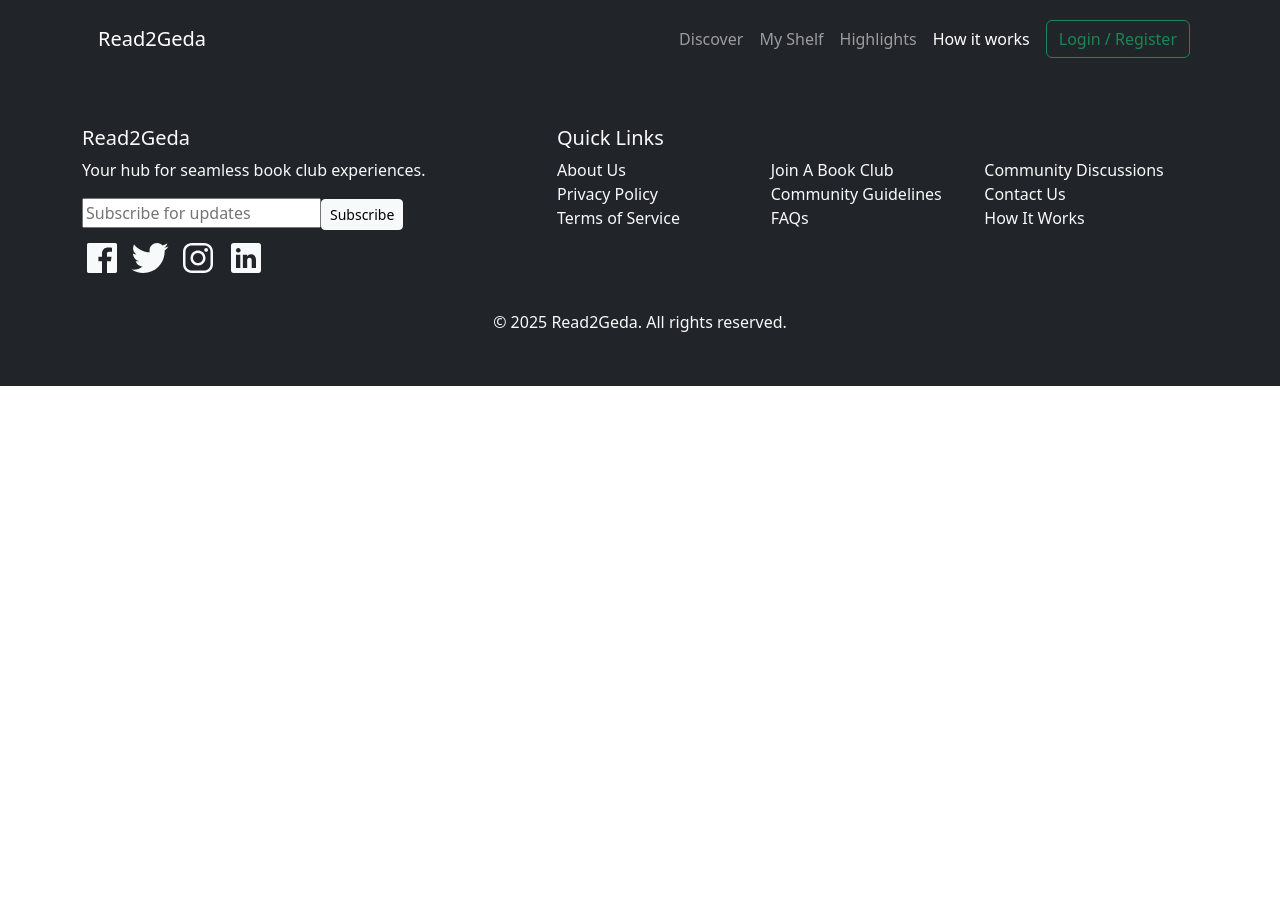
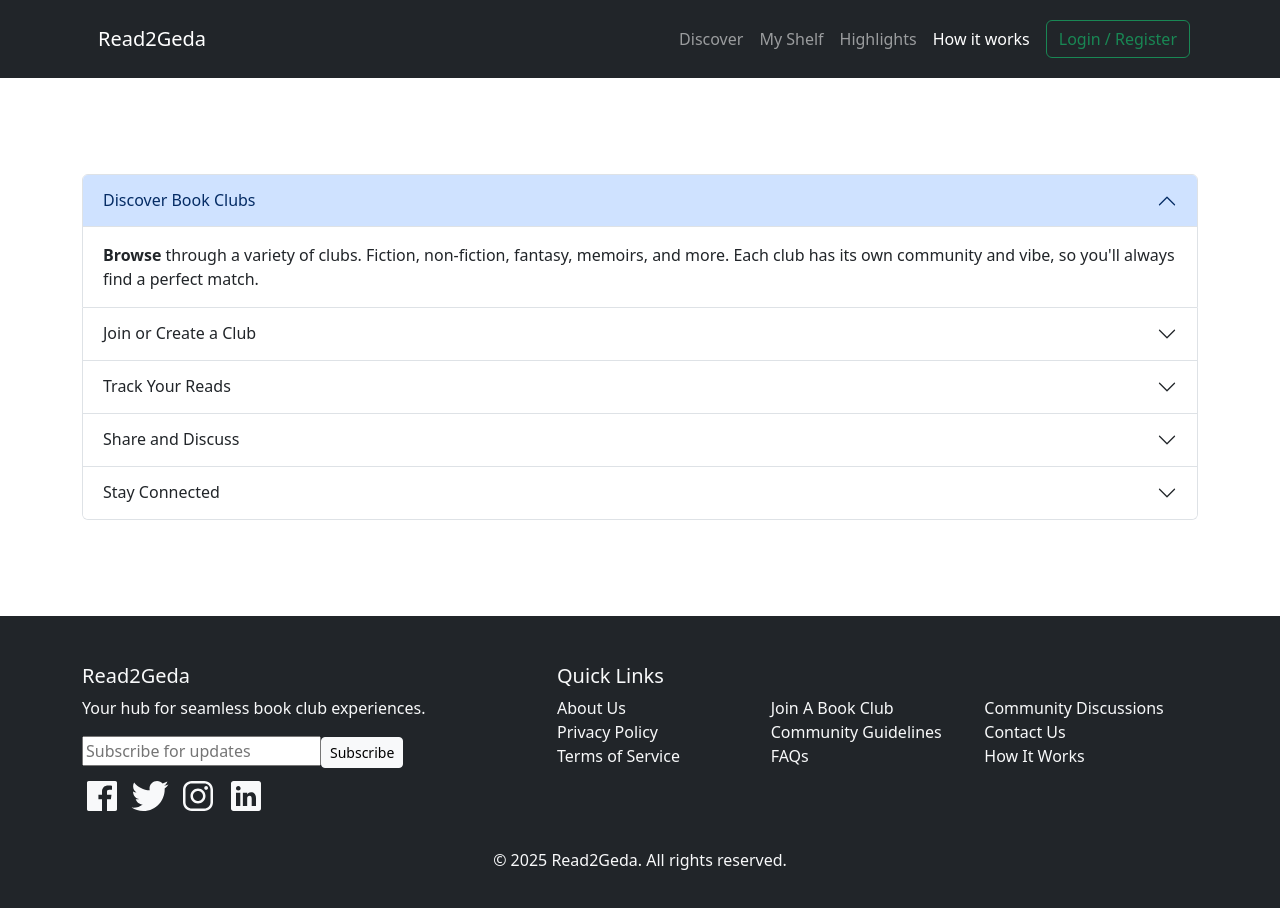
Before and after one commit to Orjihenry/Read2Geda, a React (Vite) app: page /how_it_works in a window 1280 px wide. Shown: the top 908 px of the page. Before the commit the page ends 800 px from the top, so only its background shows below. Built offline with nearby package versions, Linux system fonts and the light colour scheme.

Commit message:
added how it works accordion

```diff
--- a/src/pages/HowItWorks/HowItWorks.tsx
+++ b/src/pages/HowItWorks/HowItWorks.tsx
@@ -7,6 +7,71 @@ export default function HowItWoks() {
         <>
           <Header />
 
+          <div className="container py-5">
+            <div className="accordion py-5" id="accordionExample">
+              <div className="accordion-item">
+                <h2 className="accordion-header" id="headingOne">
+                  <button className="accordion-button" type="button" data-bs-toggle="collapse" data-bs-target="#collapseOne" aria-expanded="true" aria-controls="collapseOne">
+                    Discover Book Clubs
+                  </button>
+                </h2>
+                <div id="collapseOne" className="accordion-collapse collapse show" aria-labelledby="headingOne" data-bs-parent="#accordionExample">
+                  <div className="accordion-body">
+                    <strong>Browse</strong> through a variety of clubs. Fiction, non-fiction, fantasy, memoirs, and more. Each club has its own community and vibe, so you'll always find a perfect match.
+                  </div>
+                </div>
+              </div>
+              <div className="accordion-item">
+                <h2 className="accordion-header" id="headingTwo">
+                  <button className="accordion-button collapsed" type="button" data-bs-toggle="collapse" data-bs-target="#collapseTwo" aria-expanded="false" aria-controls="collapseTwo">
+                    Join or Create a Club
+                  </button>
+                </h2>
+                <div id="collapseTwo" className="accordion-collapse collapse" aria-labelledby="headingTwo" data-bs-parent="#accordionExample">
+                  <div className="accordion-body">
+                    Found a group that speaks your language? Join instantly and meet like-minded readers. Or, start your own club and bring people together around your favorite genres or themes.
+                  </div>
+                </div>
+              </div>
+              <div className="accordion-item">
+                <h2 className="accordion-header" id="headingThree">
+                  <button className="accordion-button collapsed" type="button" data-bs-toggle="collapse" data-bs-target="#collapseThree" aria-expanded="false" aria-controls="collapseThree">
+                    Track Your Reads
+                  </button>
+                </h2>
+                <div id="collapseThree" className="accordion-collapse collapse" aria-labelledby="headingThree" data-bs-parent="#accordionExample">
+                  <div className="accordion-body">
+                    Keep tabs on the books you're currently reading. See progress, upcoming reads, and stay motivated with the group.
+                  </div>
+                </div>
+              </div>
+              <div className="accordion-item">
+                <h2 className="accordion-header" id="headingFour">
+                  <button className="accordion-button collapsed" type="button" data-bs-toggle="collapse" data-bs-target="#collapseFour" aria-expanded="false" aria-controls="collapseFour">
+                    Share and Discuss
+                  </button>
+                </h2>
+                <div id="collapseFour" className="accordion-collapse collapse" aria-labelledby="headingFour" data-bs-parent="#accordionExample">
+                  <div className="accordion-body">
+                    Participate in meaningful conversations, share your opinions, and hear different perspectives. Every page is better when shared.
+                  </div>
+                </div>
+              </div>
+              <div className="accordion-item">
+                <h2 className="accordion-header" id="headingFive">
+                  <button className="accordion-button collapsed" type="button" data-bs-toggle="collapse" data-bs-target="#collapseFive" aria-expanded="false" aria-controls="collapseFive">
+                    Stay Connected
+                  </button>
+                </h2>
+                <div id="collapseFive" className="accordion-collapse collapse" aria-labelledby="headingFive" data-bs-parent="#accordionExample">
+                  <div className="accordion-body">
+                    With schedules, reminders, and club activity feeds, you’ll never miss the next meeting or book discussion.
+                  </div>
+                </div>
+              </div>
+            </div>
+          </div>
+
           <Footer />
         </>
     )
```
